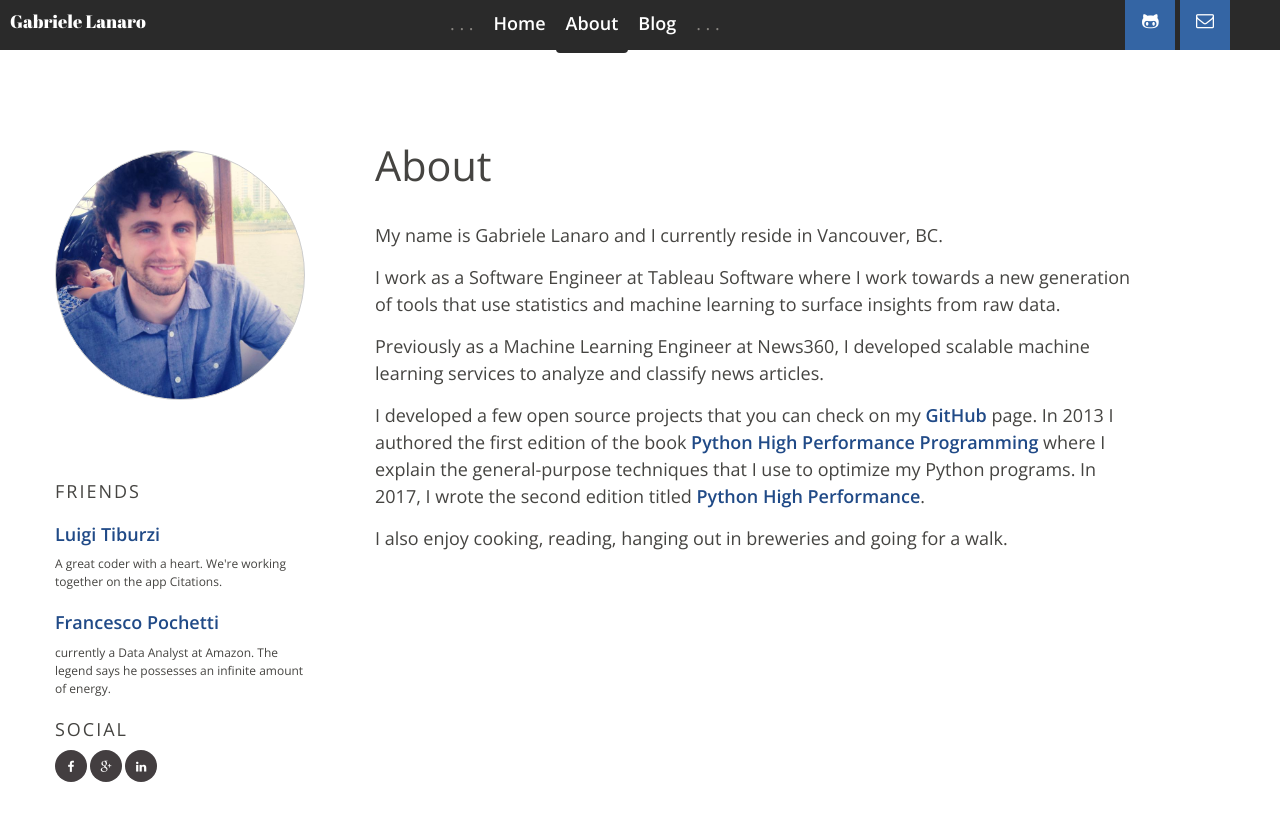
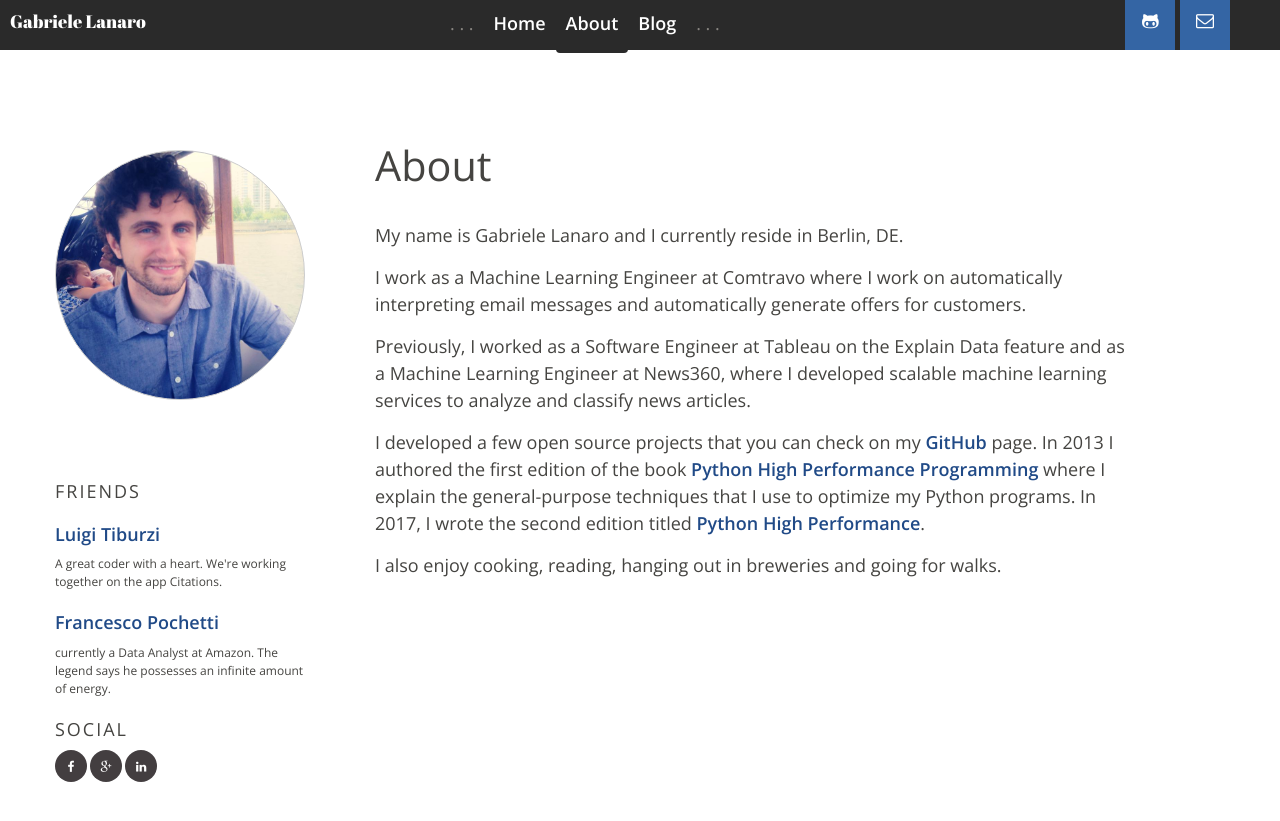
Before and after one commit to gabrielelanaro/gabrielelanaro.github.io, a Jekyll site: the page built from about.md, in a window 1280 px wide. Shown: the top 821 px of the page. Built offline with Jekyll 4.4.1, drawn with Linux system fonts in a browser that asks for light colours.

Commit message:
Update About

```diff
--- a/about.md
+++ b/about.md
@@ -4,12 +4,12 @@
 permalink: /about/
 published: true
 ---
-My name is Gabriele Lanaro and I currently reside in Vancouver, BC.
+My name is Gabriele Lanaro and I currently reside in Berlin, DE.
 
-I work as a Software Engineer at Tableau Software where I work towards a new generation of tools that use statistics and machine learning to surface insights from raw data.
+I work as a Machine Learning Engineer at Comtravo where I work on automatically interpreting email messages and automatically generate offers for customers.
 
-Previously as a Machine Learning Engineer at News360, I developed scalable machine learning services to analyze and classify news articles.
+Previously, I worked as a Software Engineer at Tableau on the Explain Data feature and as a Machine Learning Engineer at News360, where I developed scalable machine learning services to analyze and classify news articles.
 
 I developed a few open source projects that you can check on my [GitHub](https://github.com/gabrielelanaro) page. In 2013 I authored the first edition of the book [Python High Performance Programming](http://www.amazon.com/gp/product/1783288450/) where I explain the general-purpose techniques that I use to optimize my Python programs. In 2017, I wrote the second edition titled [Python High Performance](https://www.amazon.com/Python-High-Performance-high-performing-applications/dp/1787282899/ref=sr_1_1?keywords=python+high+performance&qid=1551761991&s=gateway&sr=8-1).
 
-I also enjoy cooking, reading, hanging out in breweries and going for a walk.
+I also enjoy cooking, reading, hanging out in breweries and going for walks.
```
